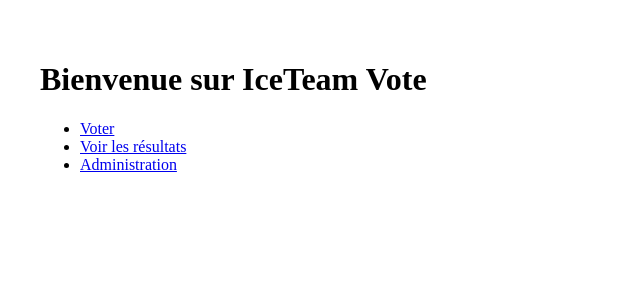
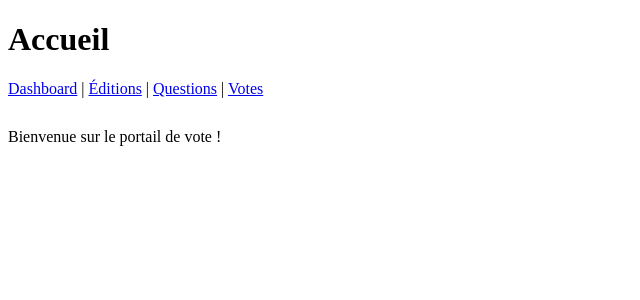
Before and after one commit to eliekogoup/Iceteam-vote-Pro, a Next.js app: page / in a window 1280 px wide. Shown: the top 300 px of the page, without its empty margins (0-640 px from the left). Built offline with nearby package versions, Linux system fonts and the light colour scheme; no server answers.

Commit message:
Update index.tsx

```diff
--- a/src/pages/index.tsx
+++ b/src/pages/index.tsx
@@ -1,20 +1,36 @@
+import { useEffect, useState } from "react";
+import { supabase } from "../lib/supabaseClient";
 import Link from "next/link";
+import AdminNav from "../components/AdminNav";
 
-export default function Home() {
+export default function HomePage() {
+  const [isAdmin, setIsAdmin] = useState(false);
+  const [loading, setLoading] = useState(true);
+
+  useEffect(() => {
+    async function checkAdmin() {
+      const { data: { user } } = await supabase.auth.getUser();
+      if (!user) {
+        setIsAdmin(false);
+        setLoading(false);
+        return;
+      }
+      const { data: member } = await supabase
+        .from("members")
+        .select("is_admin")
+        .eq("user_id", user.id)
+        .single();
+      setIsAdmin(!!member?.is_admin);
+      setLoading(false);
+    }
+    checkAdmin();
+  }, []);
+
   return (
-    <div style={{ padding: 32 }}>
-      <h1>Bienvenue sur IceTeam Vote</h1>
-      <ul>
-        <li>
-          <Link href="/identite">Voter</Link>
-        </li>
-        <li>
-          <Link href="/resultats">Voir les résultats</Link>
-        </li>
-        <li>
-          <Link href="/admin">Administration</Link>
-        </li>
-      </ul>
+    <div>
+      <h1>Accueil</h1>
+      {!loading && <AdminNav isAdmin={isAdmin} />}
+      <p>Bienvenue sur le portail de vote !</p>
     </div>
   );
 }
```
